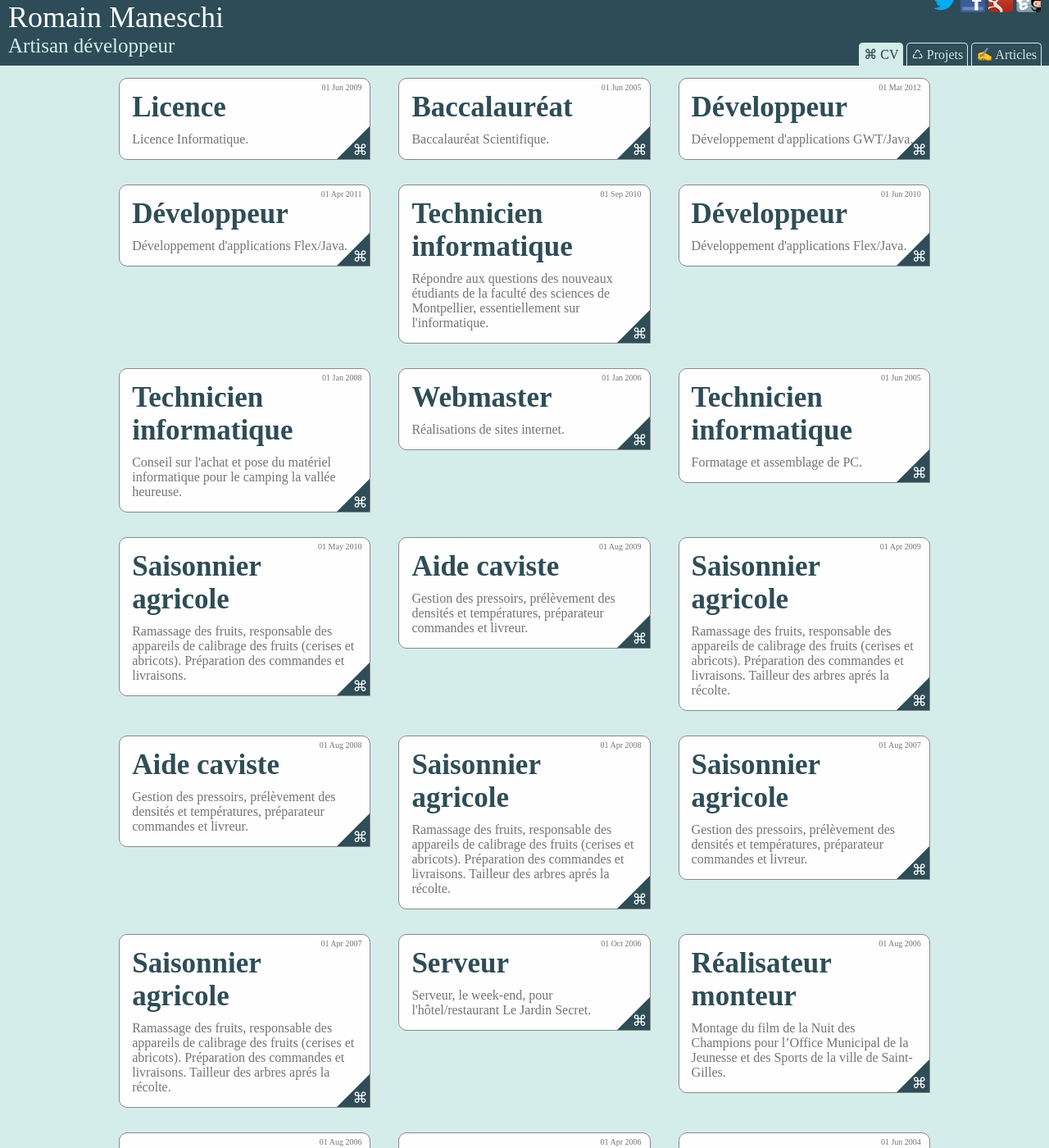
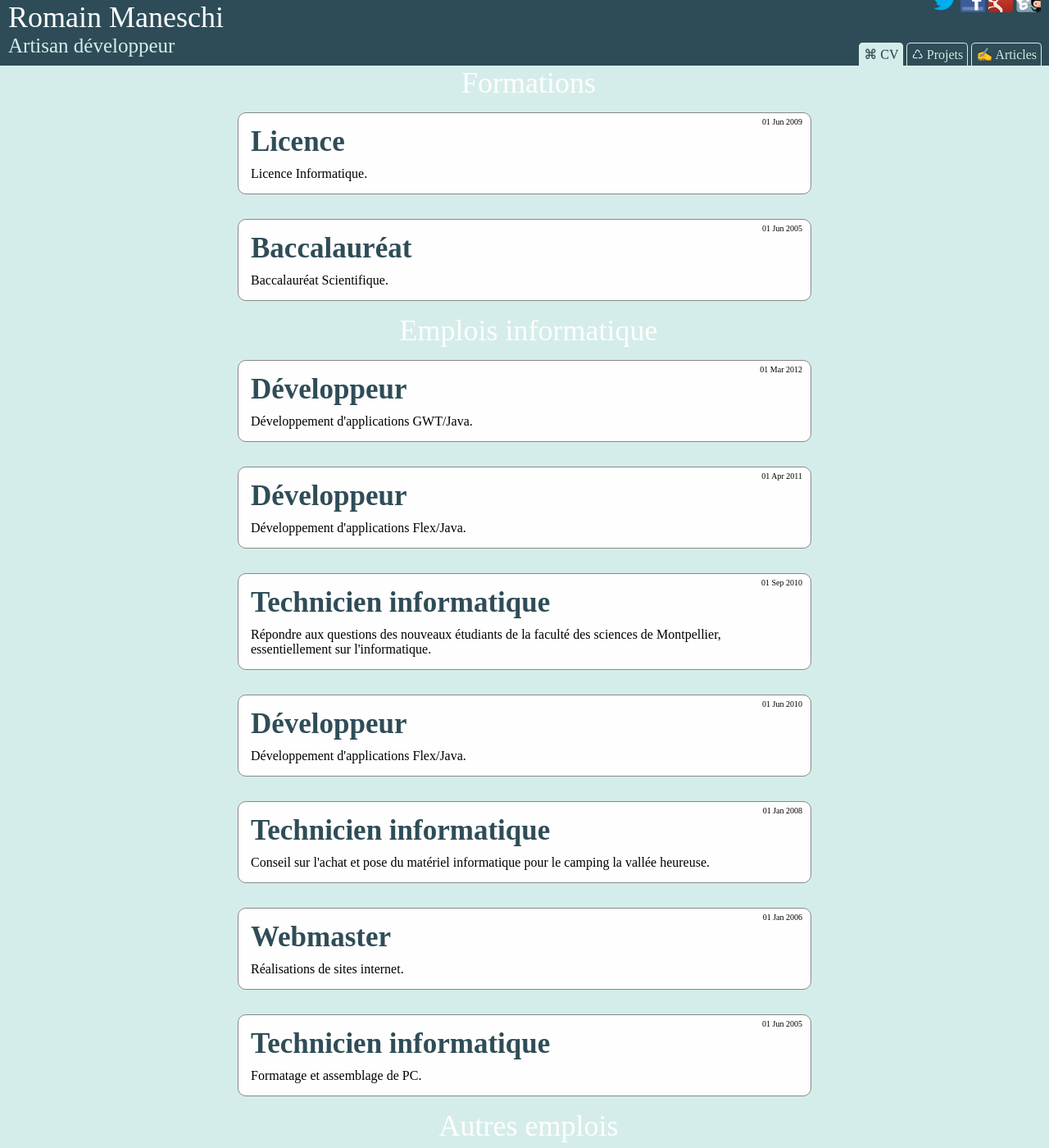
Before and after one commit to manland/manland.github.com, a Jekyll site: the page built from cv.html, in a window 1280 px wide and 1400 px high. Shown: the whole window at 82% size. Built offline with Jekyll 4.4.1, drawn with Linux system fonts in a browser that asks for light colours.

Commit message:
add seperator in cv page

```diff
--- a/cv.html
+++ b/cv.html
@@ -3,36 +3,39 @@ layout: default
 title: Romain Maneschi's CV
 ---
 <div class="container">
+
+<div class="title">Formations</div>
+
 {% for post in site.categories.etudes %}
-<div class="article-min">
+<div class="article-max">
   <a class="article-global-link" href="{{ post.url }}">
     <h2 class="article-title">{{ post.title }}</h2>
     <span class="publish-date">{{ post.date | date_to_string }}</span>
     {{ post.resume }}
-    <span class="article-category"></span>
-    <span class="{{ post.categories[0] }}"></span>
   </a>
 </div>
 {% endfor %}
+
+<div class="title">Emplois informatique</div>
+
 {% for post in site.categories.informatique %}
-<div class="article-min">
+<div class="article-max">
   <a class="article-global-link" href="{{ post.url }}">
     <h2 class="article-title">{{ post.title }}</h2>
     <span class="publish-date">{{ post.date | date_to_string }}</span>
     {{ post.resume }}
-    <span class="article-category"></span>
-    <span class="{{ post.categories[0] }}"></span>
   </a>
 </div>
 {% endfor %}
+
+<div class="title">Autres emplois</div>
+
 {% for post in site.categories.autre %}
-<div class="article-min">
+<div class="article-max">
   <a class="article-global-link" href="{{ post.url }}">
     <h2 class="article-title">{{ post.title }}</h2>
     <span class="publish-date">{{ post.date | date_to_string }}</span>
     {{ post.resume }}
-    <span class="article-category"></span>
-    <span class="{{ post.categories[0] }}"></span>
   </a>
 </div>
 {% endfor %}
```
